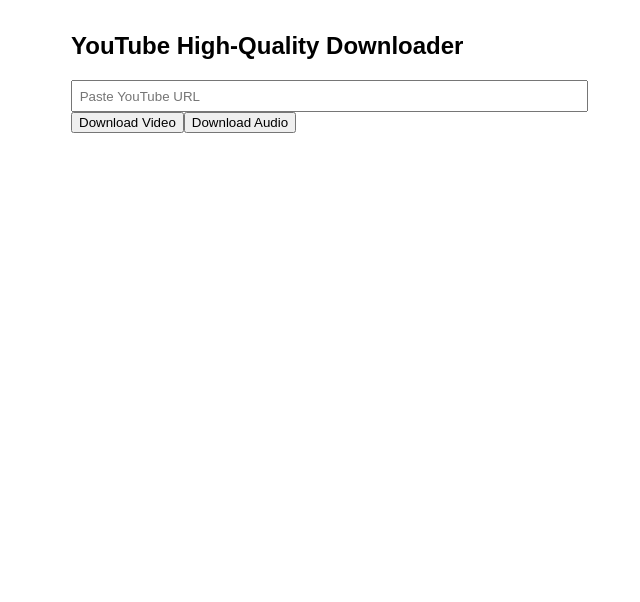
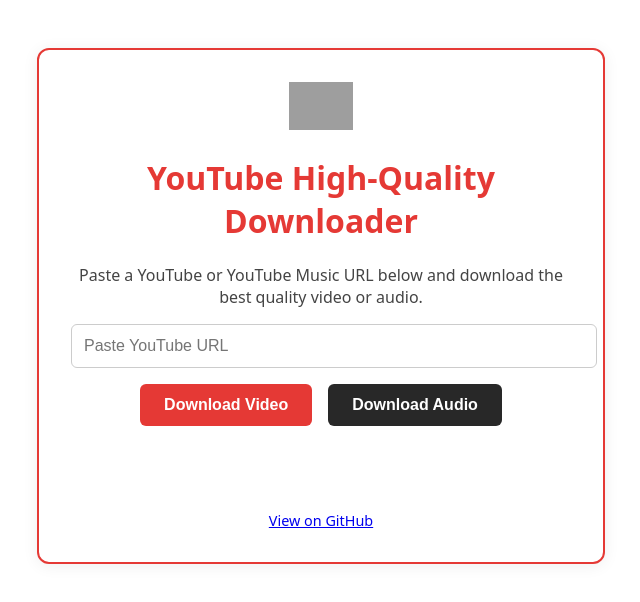
Before and after one commit to diogocarrola/youtube-downloader, a React (Create React App) app in the folder client/: page / in a window 1280 px wide. Shown: the top 602 px of the page, without its empty margins (319-959 px from the left). Built offline with nearby package versions, Linux system fonts and the light colour scheme; grey boxes are pictures that could not be loaded.

Commit message:
Enhance UI and UX for YouTube downloader

```diff
--- a/client/src/App.js
+++ b/client/src/App.js
@@ -3,13 +3,15 @@
 function App() {
   const [url, setUrl] = useState("");
   const [status, setStatus] = useState("");
+  const [downloading, setDownloading] = useState(false);
 
   const handleDownload = (type) => {
     if (!url) {
-      setStatus("Please enter a URL.");
+      setStatus("❗ Please enter a YouTube or YouTube Music URL.");
       return;
     }
-    setStatus("Preparing download...");
+    setStatus("⏳ Preparing download...");
+    setDownloading(true);
     fetch(
       `https://youtube-downloader-cuxr.onrender.com/api/download?url=${encodeURIComponent(url)}&type=${type}`
     )
@@ -25,25 +27,95 @@
         document.body.appendChild(a);
         a.click();
         a.remove();
-        setStatus("Download started!");
+        setStatus("✅ Download started!");
       })
-      .catch(() => setStatus("Download failed."));
+      .catch(() => setStatus("❌ Download failed. Please check the URL and try again."))
+      .finally(() => setDownloading(false));
   };
 
   return (
-    <div style={{ maxWidth: 500, margin: "2em auto", fontFamily: "sans-serif" }}>
-      <h2>YouTube High-Quality Downloader</h2>
+    <div
+      style={{
+        maxWidth: 500,
+        margin: "3em auto",
+        fontFamily: "system-ui, sans-serif",
+        background: "#fff",
+        borderRadius: "12px",
+        boxShadow: "0 2px 16px #0001",
+        padding: "2em",
+        border: "2px solid #e53935",
+      }}
+    >
+      <div style={{ textAlign: "center", marginBottom: "1em" }}>
+        <img
+          src="https://upload.wikimedia.org/wikipedia/commons/b/b8/YouTube_Logo_2017.svg"
+          alt="YouTube Logo"
+          style={{ height: "48px" }}
+        />
+      </div>
+      <h1 style={{ textAlign: "center", color: "#e53935", fontWeight: 700 }}>
+        YouTube High-Quality Downloader
+      </h1>
+      <p style={{ textAlign: "center", color: "#444" }}>
+        Paste a YouTube or YouTube Music URL below and download the best quality video or audio.
+      </p>
       <input
         type="text"
         placeholder="Paste YouTube URL"
         value={url}
         onChange={(e) => setUrl(e.target.value)}
-        style={{ width: "100%", padding: "0.5em" }}
+        style={{
+          width: "100%",
+          padding: "0.75em",
+          fontSize: "1em",
+          borderRadius: "6px",
+          border: "1px solid #ccc",
+          marginBottom: "1em",
+        }}
+        disabled={downloading}
       />
-      <br />
-      <button onClick={() => handleDownload("video")}>Download Video</button>
-      <button onClick={() => handleDownload("audio")}>Download Audio</button>
-      <div>{status}</div>
+      <div style={{ display: "flex", gap: "1em", justifyContent: "center" }}>
+        <button
+          onClick={() => handleDownload("video")}
+          disabled={downloading}
+          style={{
+            padding: "0.75em 1.5em",
+            fontSize: "1em",
+            background: "#e53935",
+            color: "#fff",
+            border: "none",
+            borderRadius: "6px",
+            cursor: "pointer",
+            fontWeight: 600,
+          }}
+        >
+          Download Video
+        </button>
+        <button
+          onClick={() => handleDownload("audio")}
+          disabled={downloading}
+          style={{
+            padding: "0.75em 1.5em",
+            fontSize: "1em",
+            background: "#282828",
+            color: "#fff",
+            border: "none",
+            borderRadius: "6px",
+            cursor: "pointer",
+            fontWeight: 600,
+          }}
+        >
+          Download Audio
+        </button>
+      </div>
+      <div style={{ marginTop: "1.5em", textAlign: "center", minHeight: "2em" }}>
+        {status}
+      </div>
+      <footer style={{ marginTop: "2em", textAlign: "center", fontSize: "0.9em", color: "#888" }}>
+        <a href="https://github.com/diogocarrola/youtube-downloader" target="_blank" rel="noopener noreferrer">
+          View on GitHub
+        </a>
+      </footer>
     </div>
   );
 }
```
